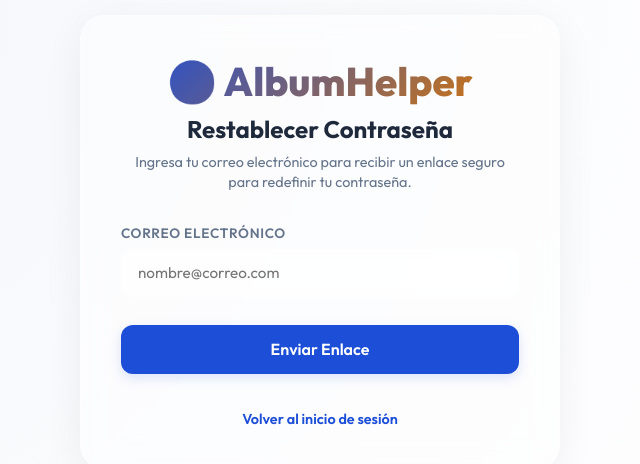
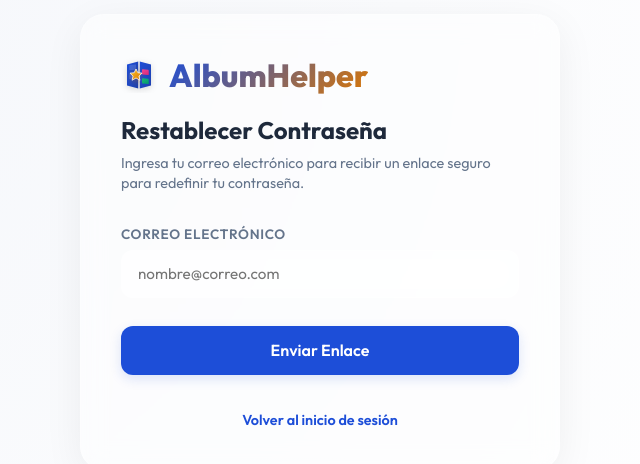
Before and after one commit to raskitoma/AlbumHelper, a Next.js app: page /forgot-password in a window 1280 px wide. Shown: the part 158-622 px from the top of the page, without its empty margins (320-960 px from the left). Built offline with nearby package versions, Linux system fonts and the light colour scheme.

Commit message:
feat: place the designed SVG logo in the top-left corner of the login and auth screens

```diff
--- a/src/app/auth.module.css
+++ b/src/app/auth.module.css
@@ -22,17 +22,23 @@
 }
 
 .header {
-  text-align: center;
+  text-align: left;
   margin-bottom: 2rem;
 }
 
-.logo {
-  font-size: 2.5rem;
+.logoContainer {
+  display: flex;
+  align-items: center;
+  gap: 0.75rem;
+  margin-bottom: 1.25rem;
+}
+
+.logoText {
+  font-size: 2rem;
   font-weight: 800;
   background: linear-gradient(135deg, var(--primary), var(--accent));
   -webkit-background-clip: text;
   -webkit-text-fill-color: transparent;
-  margin-bottom: 0.5rem;
 }
 
 .title {
--- a/src/app/forgot-password/page.tsx
+++ b/src/app/forgot-password/page.tsx
@@ -3,6 +3,7 @@
 import { useState } from "react";
 import Link from "next/link";
 import styles from "../auth.module.css";
+import AlbumLogo from "@/components/AlbumLogo";
 
 export default function ForgotPasswordPage() {
   const [email, setEmail] = useState("");
@@ -36,7 +37,10 @@ export default function ForgotPasswordPage() {
     <main className={styles.container}>
       <div className={styles.card}>
         <div className={styles.header}>
-          <div className={styles.logo}>⚽ AlbumHelper</div>
+          <div className={styles.logoContainer}>
+            <AlbumLogo />
+            <span className={styles.logoText}>AlbumHelper</span>
+          </div>
           <h1 className={styles.title}>Restablecer Contraseña</h1>
           <p className={styles.subtitle}>
             Ingresa tu correo electrónico para recibir un enlace seguro para redefinir tu contraseña.
--- a/src/app/login/page.tsx
+++ b/src/app/login/page.tsx
@@ -4,6 +4,7 @@ import { prisma } from "@/lib/db";
 import LoginForm from "./LoginForm";
 import styles from "../auth.module.css";
 import { Suspense } from "react";
+import AlbumLogo from "@/components/AlbumLogo";
 
 export const dynamic = "force-dynamic";
 
@@ -29,7 +30,10 @@ export default async function LoginPage() {
     <main className={styles.container}>
       <div className={styles.card}>
         <div className={styles.header}>
-          <div className={styles.logo}>⚽ AlbumHelper</div>
+          <div className={styles.logoContainer}>
+            <AlbumLogo />
+            <span className={styles.logoText}>AlbumHelper</span>
+          </div>
           <h1 className={styles.title}>Iniciar Sesión</h1>
           <p className={styles.subtitle}>
             Ingresa tus credenciales o utiliza tus datos biométricos para acceder a tu álbum de cromos.
--- a/src/app/register/page.tsx
+++ b/src/app/register/page.tsx
@@ -4,6 +4,7 @@ import { prisma } from "@/lib/db";
 import RegisterForm from "./RegisterForm";
 import styles from "../auth.module.css";
 import { Suspense } from "react";
+import AlbumLogo from "@/components/AlbumLogo";
 
 export const dynamic = "force-dynamic";
 
@@ -29,7 +30,10 @@ export default async function RegisterPage() {
     <main className={styles.container}>
       <div className={styles.card}>
         <div className={styles.header}>
-          <div className={styles.logo}>⚽ AlbumHelper</div>
+          <div className={styles.logoContainer}>
+            <AlbumLogo />
+            <span className={styles.logoText}>AlbumHelper</span>
+          </div>
           <h1 className={styles.title}>Crear Cuenta</h1>
           <p className={styles.subtitle}>
             Regístrate con tu correo para empezar a registrar y compartir tus cromos del Mundial Fifa 2026.
--- a/src/app/reset-password/page.tsx
+++ b/src/app/reset-password/page.tsx
@@ -4,6 +4,7 @@ import { useState, Suspense } from "react";
 import { useRouter, useSearchParams } from "next/navigation";
 import Link from "next/link";
 import styles from "../auth.module.css";
+import AlbumLogo from "@/components/AlbumLogo";
 
 function ResetPasswordForm() {
   const router = useRouter();
@@ -124,7 +125,10 @@ export default function ResetPasswordPage() {
     <main className={styles.container}>
       <div className={styles.card}>
         <div className={styles.header}>
-          <div className={styles.logo}>⚽ AlbumHelper</div>
+          <div className={styles.logoContainer}>
+            <AlbumLogo />
+            <span className={styles.logoText}>AlbumHelper</span>
+          </div>
           <h1 className={styles.title}>Nueva Contraseña</h1>
           <p className={styles.subtitle}>
             Ingresa tu nueva contraseña para recuperar el acceso a tu cuenta.
--- a/src/app/setup/page.tsx
+++ b/src/app/setup/page.tsx
@@ -2,6 +2,7 @@ import { prisma } from "@/lib/db";
 import { redirect } from "next/navigation";
 import SetupForm from "./SetupForm";
 import styles from "../auth.module.css";
+import AlbumLogo from "@/components/AlbumLogo";
 
 export const dynamic = "force-dynamic";
 
@@ -23,7 +24,10 @@ export default async function SetupPage() {
     <main className={styles.container}>
       <div className={styles.card}>
         <div className={styles.header}>
-          <div className={styles.logo}>⚽ AlbumHelper</div>
+          <div className={styles.logoContainer}>
+            <AlbumLogo />
+            <span className={styles.logoText}>AlbumHelper</span>
+          </div>
           <h1 className={styles.title}>Inicializar Tracker</h1>
           <p className={styles.subtitle}>
             Crea la cuenta del administrador principal del sistema para configurar las opciones de álbum, OAuth y SMTP.
--- /dev/null
+++ b/src/components/AlbumLogo.tsx
@@ -0,0 +1,60 @@
+"use client";
+
+import React from "react";
+
+interface AlbumLogoProps {
+  width?: number | string;
+  height?: number | string;
+  className?: string;
+  style?: React.CSSProperties;
+}
+
+export default function AlbumLogo({ width = 36, height = 36, className, style }: AlbumLogoProps) {
+  return (
+    <svg
+      xmlns="http://www.w3.org/2000/svg"
+      viewBox="0 0 48 48"
+      width={width}
+      height={height}
+      className={className}
+      style={{ flexShrink: 0, ...style }}
+      aria-label="AlbumHelper Logo"
+    >
+      <defs>
+        <linearGradient id="albumCover" x1="0%" y1="0%" x2="100%" y2="100%">
+          <stop offset="0%" stopColor="var(--primary, #3b82f6)" />
+          <stop offset="100%" stopColor="var(--primary-hover, #1d4ed8)" />
+        </linearGradient>
+        <linearGradient id="goldStar" x1="0%" y1="0%" x2="100%" y2="100%">
+          <stop offset="0%" stopColor="#fbbf24" />
+          <stop offset="100%" stopColor="#d97706" />
+        </linearGradient>
+        <linearGradient id="sticker1" x1="0%" y1="0%" x2="100%" y2="100%">
+          <stop offset="0%" stopColor="#ec4899" />
+          <stop offset="100%" stopColor="#db2777" />
+        </linearGradient>
+        <linearGradient id="sticker2" x1="0%" y1="0%" x2="100%" y2="100%">
+          <stop offset="0%" stopColor="#10b981" />
+          <stop offset="100%" stopColor="#059669" />
+        </linearGradient>
+      </defs>
+      {/* Left page */}
+      <path d="M 8 10 L 23 6 L 23 42 L 8 38 Z" fill="url(#albumCover)" filter="drop-shadow(0px 2px 4px rgba(0,0,0,0.15))" />
+      {/* Right page */}
+      <path d="M 40 10 L 25 6 L 25 42 L 40 38 Z" fill="url(#albumCover)" filter="drop-shadow(0px 2px 4px rgba(0,0,0,0.15))" />
+      {/* Center spine */}
+      <rect x="23.5" y="6" width="1" height="36" rx="0.5" fill="rgba(255,255,255,0.3)" />
+
+      {/* Left Page Details (slot outlines) */}
+      <rect x="11" y="12" width="9" height="7" rx="1" transform="skewY(-6.5)" fill="rgba(255,255,255,0.15)" />
+      <rect x="11" y="24" width="9" height="7" rx="1" transform="skewY(-6.5)" fill="rgba(255,255,255,0.15)" />
+
+      {/* Right Page Details (colored stickers) */}
+      <rect x="28" y="13" width="9" height="7" rx="1" transform="skewY(6.5)" fill="url(#sticker1)" />
+      <rect x="28" y="25" width="9" height="7" rx="1" transform="skewY(6.5)" fill="url(#sticker2)" />
+
+      {/* Gold badge in front */}
+      <path d="M 20 16 L 22.5 21 L 28 21.5 L 24 25.5 L 25.2 31 L 20 28 L 14.8 31 L 16 25.5 L 12 21.5 L 17.5 21 Z" fill="url(#goldStar)" stroke="#ffffff" strokeWidth="1" strokeLinejoin="round" filter="drop-shadow(0px 2px 4px rgba(217, 119, 6, 0.4))" />
+    </svg>
+  );
+}
```
Also changed, not shown: src/components/DashboardLayout.tsx (+1 -42 lines).
